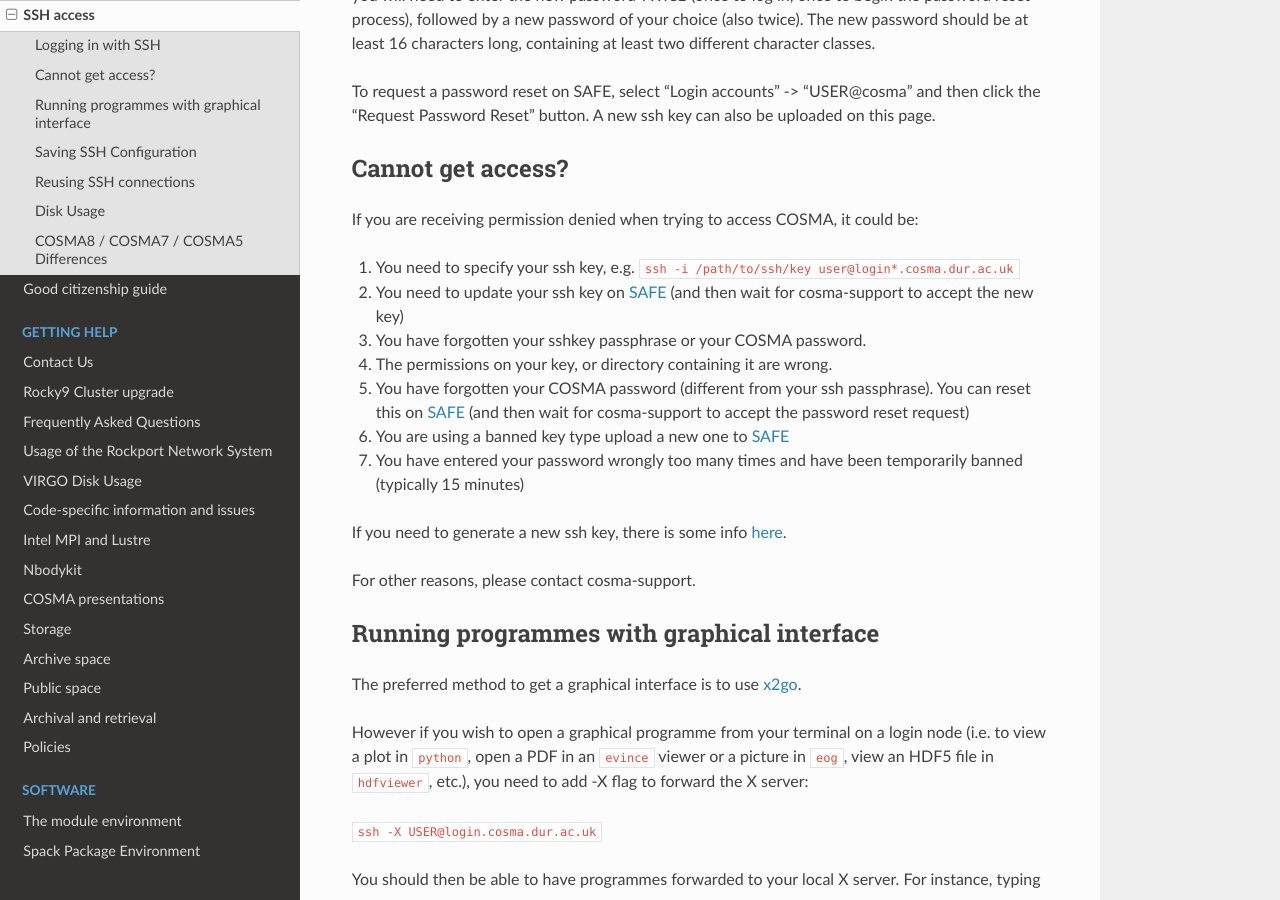
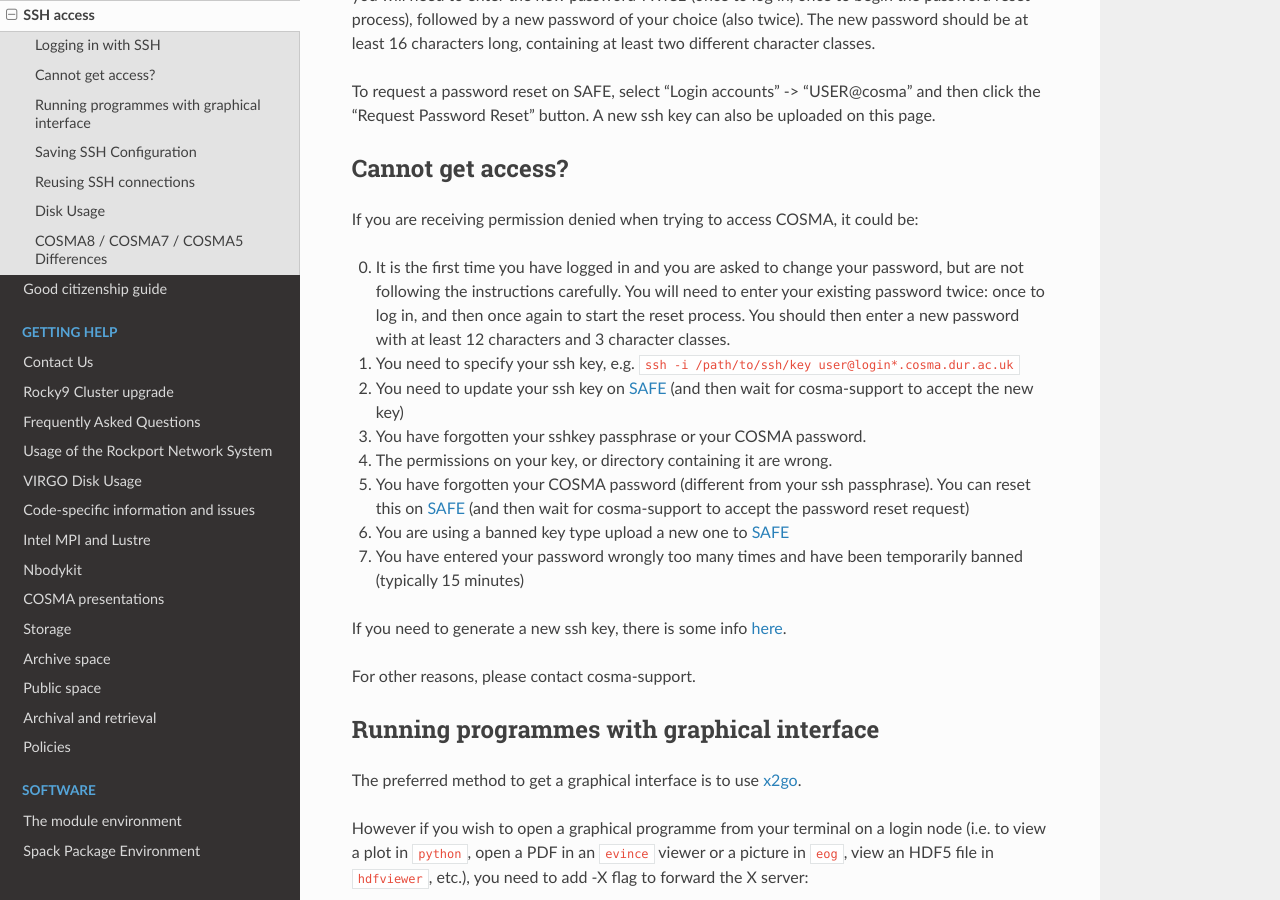
Before and after one commit to agb32/cosmadoc, a Sphinx documentation site: the page built from docs/source/ssh.md, in a window 1280 px wide and 900 px high, scrolled down 1487 px. Built offline with Sphinx 7.4.7 and the Read the Docs theme 3.1.0, drawn with Linux system fonts in a browser that asks for light colours.

Commit message:
added firsttime login password change note

```diff
--- a/docs/source/ssh.md
+++ b/docs/source/ssh.md
@@ -76,6 +76,7 @@ To request a password reset on SAFE, select "Login accounts" -> "USER@cosma" and
 If you are receiving permission denied when trying to access COSMA, it
 could be:
 
+0. It is the first time you have logged in and you are asked to change your password, but are not following the instructions carefully.  You will need to enter your existing password twice: once to log in, and then once again to start the reset process.  You should then enter a new password with at least 12 characters and 3 character classes.
 1. You need to specify your ssh key, e.g. `ssh -i /path/to/ssh/key user@login*.cosma.dur.ac.uk`
 2. You need to update your ssh key on [SAFE](https://safe.epcc.ed.ac.uk/dirac) (and then wait for cosma-support to accept the new key)
 3. You have forgotten your sshkey passphrase or your COSMA password.
```
